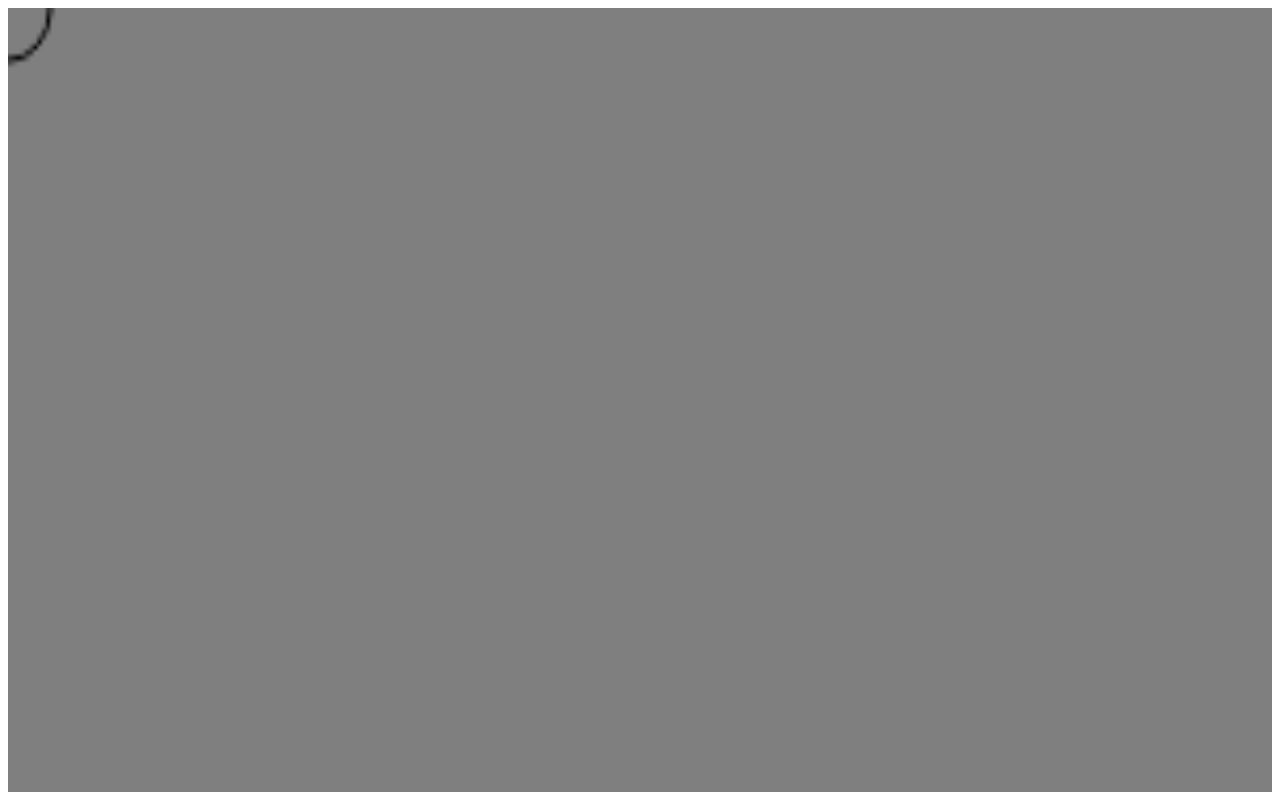
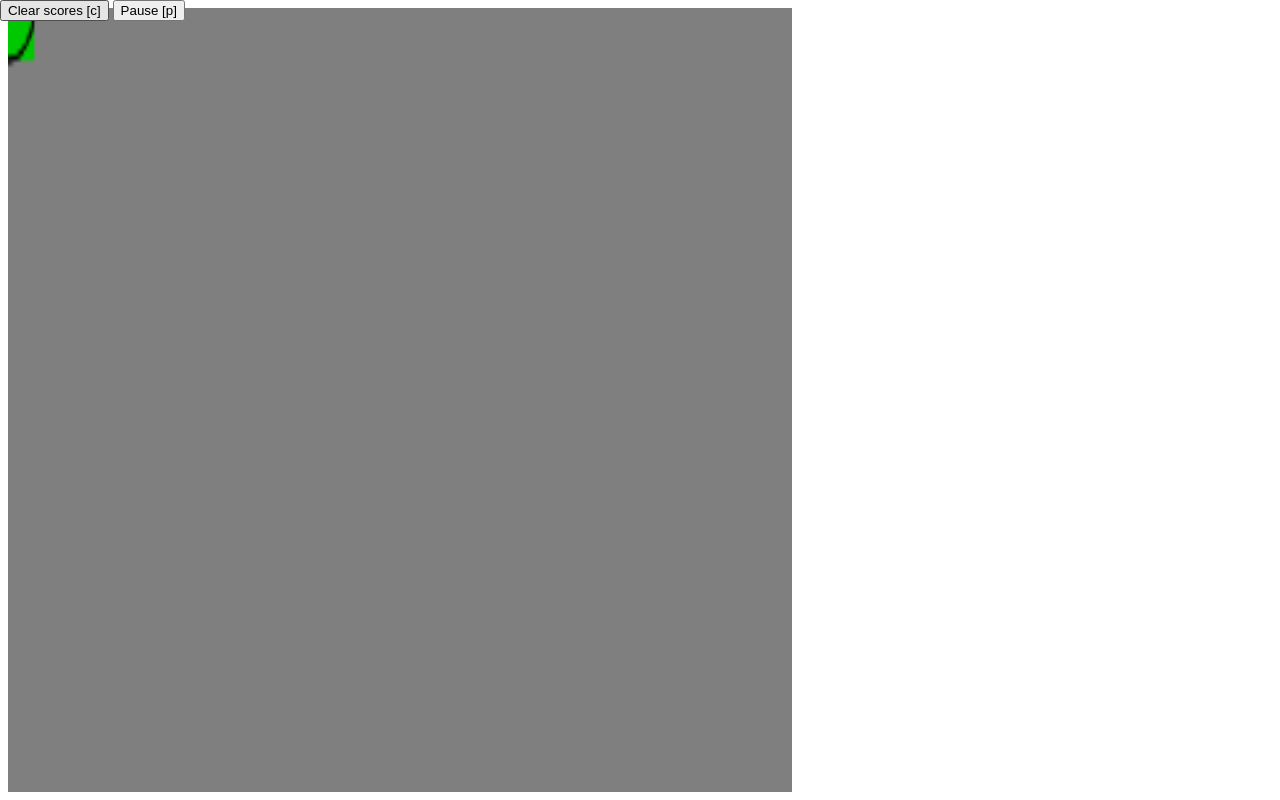
Before and after one commit to Master109/TailGame, a plain HTML site: page index.html in a window 1280 px wide. Drawn offline with Linux system fonts and the light colour scheme.

Commit message:
Reasonable version

```diff
--- a/index.html
+++ b/index.html
@@ -6,6 +6,11 @@
   <body>
     <canvas id="myCanvas"></canvas>
 
+    <div>
+    	<button type="button" onclick="clear()">Clear scores [c]</button>
+    	<button id="pauseButton" type="button">Pause [p]</button>
+    </div>
+
     <script src="tailGame.js"></script>
   </body>
 </html>
--- a/style.less
+++ b/style.less
@@ -2,3 +2,9 @@ canvas {
 	height: 100%;
 	width: 100%;
 }
+
+div {
+	position: absolute;
+	top: 0px;
+	left: 0px;
+}
--- a/tailGame.js
+++ b/tailGame.js
@@ -1,2 +1,2 @@
 // Generated by CoffeeScript 1.6.3
-(function(){var e,t,n,r,i,s,o,u,a;e=jQuery;o=console.log(Math.min(e("#myCanvas").width(),e("#myCanvas").height()));e("#myCanvas").css({width:o+"px"});e("#myCanvas").css({height:o+"px"});console.log("TESTf");n=document.getElementById("myCanvas");console.log(n);i=n.getContext("2d");console.log(i);u=0;a=0;t=function(){function e(e,t){this.x=e;this.y=t}return e}();r=function(e,t,n){i.beginPath();i.arc(e,t,n,0,2*Math.PI,!0);return i.stroke()};s=function(){i.fillStyle="rgb(127, 127, 127)";i.fillRect(0,0,1e3,1e3);i.fillStyle="rgb(0, 200, 0)";r(u,a,10);return setTimeout(s,1)};s();e("#myCanvas").click(function(){console.log("LOL");return console.log("")});e("#myCanvas").mousemove(function(e){u=e.pageX/2;return a=e.pageY/2})}).call(this);
+(function(){var e,t,n,r,i,s,o,u,a,f,l,c;e=jQuery;n=document.getElementById("myCanvas");console.log(n);i=n.getContext("2d");console.log(i);u=0;a=0;l=0;c=0;t=function(){function e(e,t){this.x=e;this.y=t;this.moveSpeed=.1}e.prototype.draw=function(){return r(this.x,this.y,10)};e.prototype.run=function(){this.x<l?this.x+=this.moveSpeed:this.x-=this.moveSpeed;return this.y<c?this.y+=this.moveSpeed:this.y-=this.moveSpeed};return e}();r=function(e,t,n){i.beginPath();i.arc(e,t,n,0,2*Math.PI,!0);return i.stroke()};s=function(){var e,t,n,r,h;i.fillStyle="rgb(127, 127, 127)";i.fillRect(0,0,1e3,1e3);i.fillStyle="rgb(0, 200, 0)";i.fillRect(l,c,10,10);for(t=0,r=o.length;t<r;t++){e=o[t];e.draw()}if(!f){l+=(u-l)*.1;c+=(a-c)*.1;for(n=0,h=o.length;n<h;n++){e=o[n];e.run()}}return setTimeout(s,1)};o=[new t(10,10),new t(20,20)];f=!1;s();e(function(){var t;t=Math.min(e("#myCanvas").width(),e("#myCanvas").height());e("#myCanvas").width(t);e("#myCanvas").height(t);e("#myCanvas").click(function(){console.log("LOL");return console.log("")});e("body").mousemove(function(e){u=e.pageX/3;return a=e.pageY/3});return e("#pauseButton").click(function(){return f=!f})})}).call(this);
```
Also changed, not shown: css/style.css, 1 other file.
